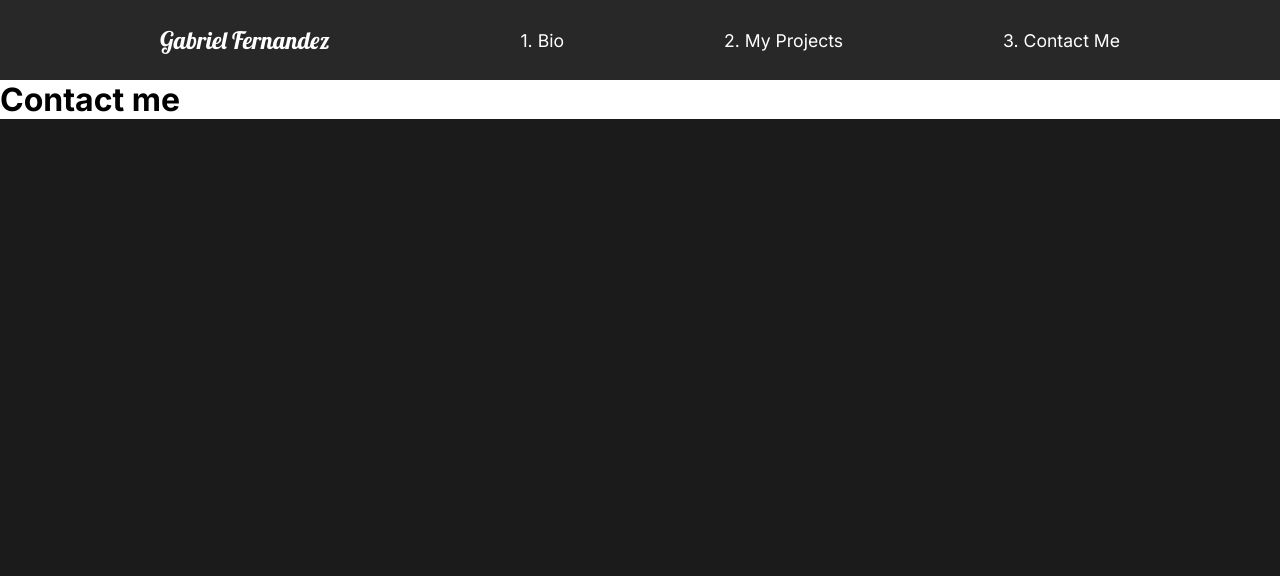
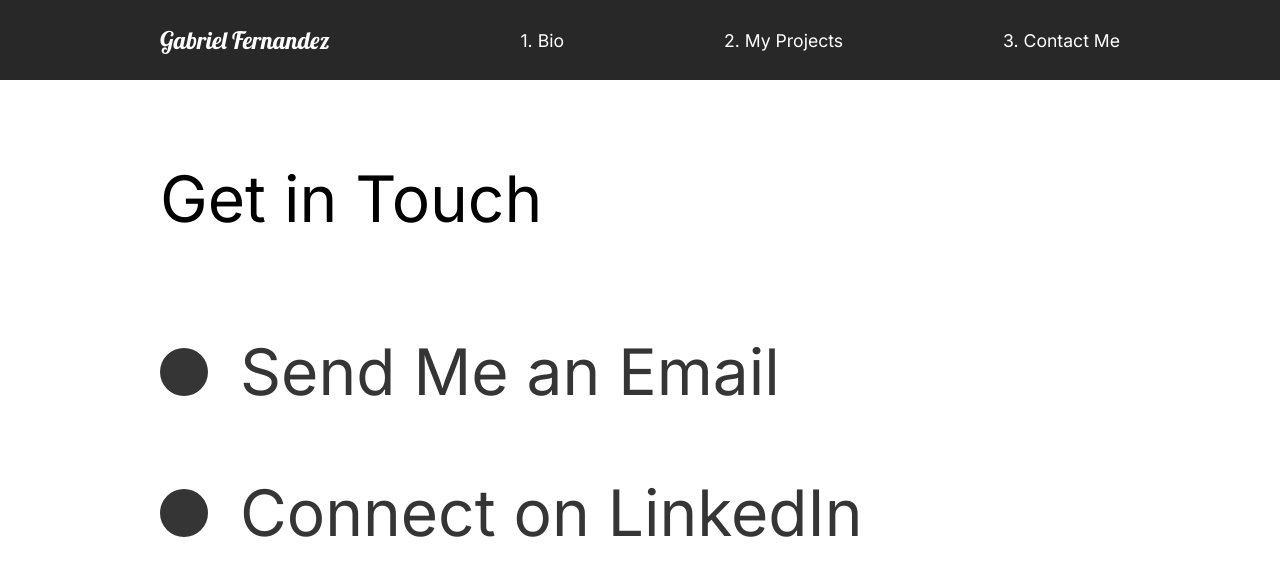
Before and after one commit to gabrfernandez/gabrfernandez.github.io, a React (Create React App) app: page /contact in a window 1280 px wide. Shown: the top 576 px of the page. Built offline with nearby package versions, Linux system fonts and the light colour scheme.

Commit message:
contact and scroll

```diff
--- a/src/components/BackgroundExpand.js
+++ b/src/components/BackgroundExpand.js
@@ -15,7 +15,7 @@
           animate={controls}
           initial="hidden"
         >
-            <h2>Schooling<span>& Experience</span></h2>
+            <h2>Education<span>& Experience</span></h2>
             <AnimateSharedLayout>
               <Toggle title="University & Coding Bootcamp">
               <div className="subtext">
--- a/src/components/GlobalStyle.js
+++ b/src/components/GlobalStyle.js
@@ -9,6 +9,7 @@
 body{
     background: #1b1b1b;
     font-family: 'Inter', sans-serif;
+    overflow-x:hidden;
 }
 button{
     font-weight: bold;
--- a/src/components/Nav.js
+++ b/src/components/Nav.js
@@ -29,6 +29,9 @@
   align-items: center;
   padding: 1rem 10rem;
   background: #282828;
+  position: sticky;
+  top:0;
+  z-index:10;
   a {
     color: white;
     text-decoration: none;
--- /dev/null
+++ b/src/components/ScrollTop.js
@@ -0,0 +1,15 @@
+import { useEffect } from "react";
+import { useLocation } from "react-router-dom";
+
+const ScrollTop = () => {
+  const { pathname } = useLocation();
+  useEffect(() => {
+    window.scroll({
+      top: 0,
+      left: 0,
+    });
+  }, [pathname]);
+  return null;
+};
+
+export default ScrollTop;
--- a/src/views/Bio.js
+++ b/src/views/Bio.js
@@ -4,6 +4,7 @@
 import BackgroundExpand from '../components/BackgroundExpand'
 import {motion} from "framer-motion"
 import { pageAnimation } from '../animation'
+import ScrollTop from '../components/ScrollTop'
 
 
 
@@ -15,6 +16,7 @@
             <BioSection />
             <BackgroundSection />
             <BackgroundExpand />
+            <ScrollTop />
         </motion.div>
 
     )
--- a/src/views/Contact.js
+++ b/src/views/Contact.js
@@ -1,13 +1,58 @@
 import React from 'react'
 import {motion} from "framer-motion"
-import {pageAnimation} from "../animation"
+import {pageAnimation, titleAnim} from "../animation"
+import styled from "styled-components"
 
 const Contact = () => {
     return (
-        <motion.div exit="exit" variants={pageAnimation} initial="hidden" animate="show" style={{background:"#fff"}}>
-            <h1>Contact me</h1>
-        </motion.div>
+        <ContactStyle exit="exit" variants={pageAnimation} initial="hidden" animate="show" style={{background:"#fff"}}>
+            <Title>
+                <Hide>
+                    <motion.h2 variants={titleAnim}>Get in Touch</motion.h2>
+                </Hide>
+            </Title>
+            <div>
+                <Hide>
+                    <Social variants={titleAnim}>
+                        <Circle />
+                        <h2>Send Me an Email</h2>
+                    </Social>
+                </Hide>
+                <Hide>
+                    <Social variants={titleAnim}>
+                        <Circle />
+                        <h2>Connect on LinkedIn</h2>
+                    </Social>
+                </Hide>
+            </div>
+        </ContactStyle>
     )
 }
 
+const ContactStyle = styled(motion.div)`
+  padding: 5rem 10rem;
+  color: #353535;
+  min-height: 90vh;
+`;
+const Title = styled.div`
+  margin-bottom: 4rem;
+  color: black;
+`;
+const Hide = styled.div`
+  overflow: hidden;
+`;
+const Circle = styled.div`
+  border-radius: 50%;
+  width: 3rem;
+  height: 3rem;
+  background: #353535;
+`;
+const Social = styled(motion.div)`
+  display: flex;
+  align-items: center;
+  h2 {
+    margin: 2rem;
+  }
+`;
+
 export default Contact
--- a/src/views/Projects.js
+++ b/src/views/Projects.js
@@ -7,6 +7,7 @@
 import {motion} from "framer-motion"
 import {lineAnim, pageAnimation, slider, sliderContainer, fade, swoopAdoop} from "../animation"
 import {useScroll} from "../components/useScroll"
+import ScrollTop from '../components/ScrollTop'
 
 
 const Projects = () => {
@@ -43,6 +44,7 @@
                     <img src={moviedb} alt="moviedb" />
                 </Link>
             </Project>
+            <ScrollTop />
         </Work>
     )
 }
```
Also changed, not shown: 1 other file (tests, documents, lock files or other folders).
